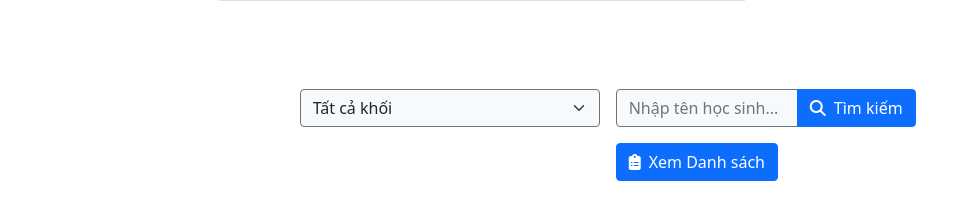
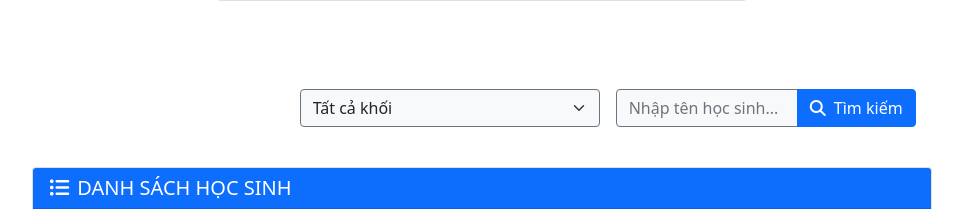
Before and after one commit to chivtn/Student-Management, a Flask app: page /staff/AddStudent in a window 1280 px wide. Shown: the part 590-799 px from the top of the page, without its empty margins (158-1121 px from the left). Run offline with Flask 3, Linux system fonts and the light colour scheme.

Commit message:
chinh giao dien NhanVien

```diff
--- a/StudentManagementApp/__init__.py
+++ b/StudentManagementApp/__init__.py
@@ -7,9 +7,9 @@
 app.secret_key = 'GHFGH&*%^$^*(JHFGHF&Y*R%^$%$^&*TGYGJHFHGVJHGY'
 
 
-# app.config["SQLALCHEMY_DATABASE_URI"] = "mysql+pymysql://root:01676831139Chi%40@localhost:3306/studentdb?charset=utf8mb4"
+app.config["SQLALCHEMY_DATABASE_URI"] = "mysql+pymysql://root:01676831139Chi%40@localhost:3306/studentdb?charset=utf8mb4"
 #app.config["SQLALCHEMY_DATABASE_URI"] = "mysql+pymysql://root:26032004@localhost/studentdb?charset=utf8mb4"
-app.config["SQLALCHEMY_DATABASE_URI"] = "mysql+pymysql://root:askme@localhost:3306/studentdb?charset=utf8mb4"
+#app.config["SQLALCHEMY_DATABASE_URI"] = "mysql+pymysql://root:askme@localhost:3306/studentdb?charset=utf8mb4"
 
 app.config['SQLALCHEMY_TRACK_MODIFICATIONS'] = True
 app.config['nambatdau'] = 2025
--- a/StudentManagementApp/templates/staff/AddStudent.html
+++ b/StudentManagementApp/templates/staff/AddStudent.html
@@ -110,12 +110,6 @@
                                 <i class="fas fa-search me-2"></i>Tìm kiếm
                             </button>
                         </div>
-                        <!--Phần xem danh sách chung-->
-                        <div class="input-group flex-grow-1" style="max-width: 300px;">
-                            <button class="btn btn-primary" onclick="showAllStudents()">
-                                <i class="fas fa-clipboard-list me-2"></i>Xem Danh sách
-                            </button>
-                        </div>
                     </div>
                 </div>
             </div>
```
